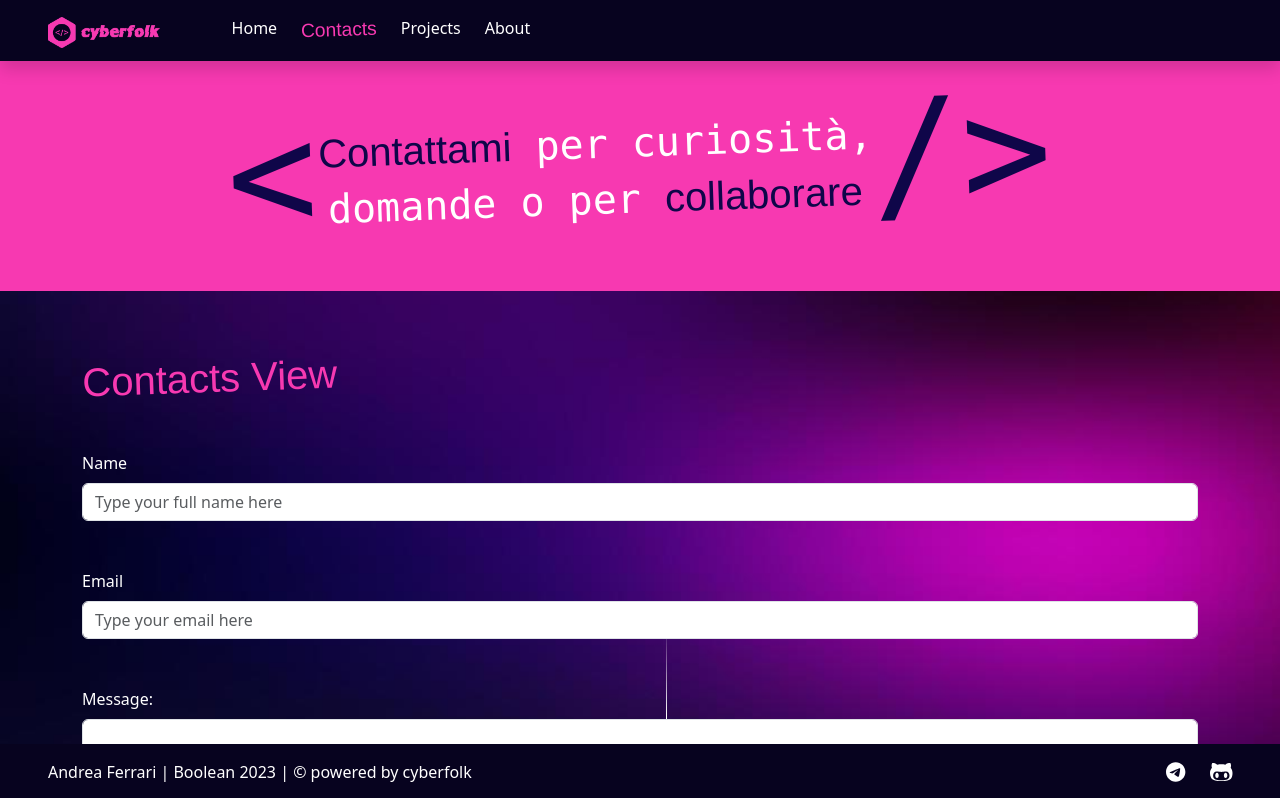
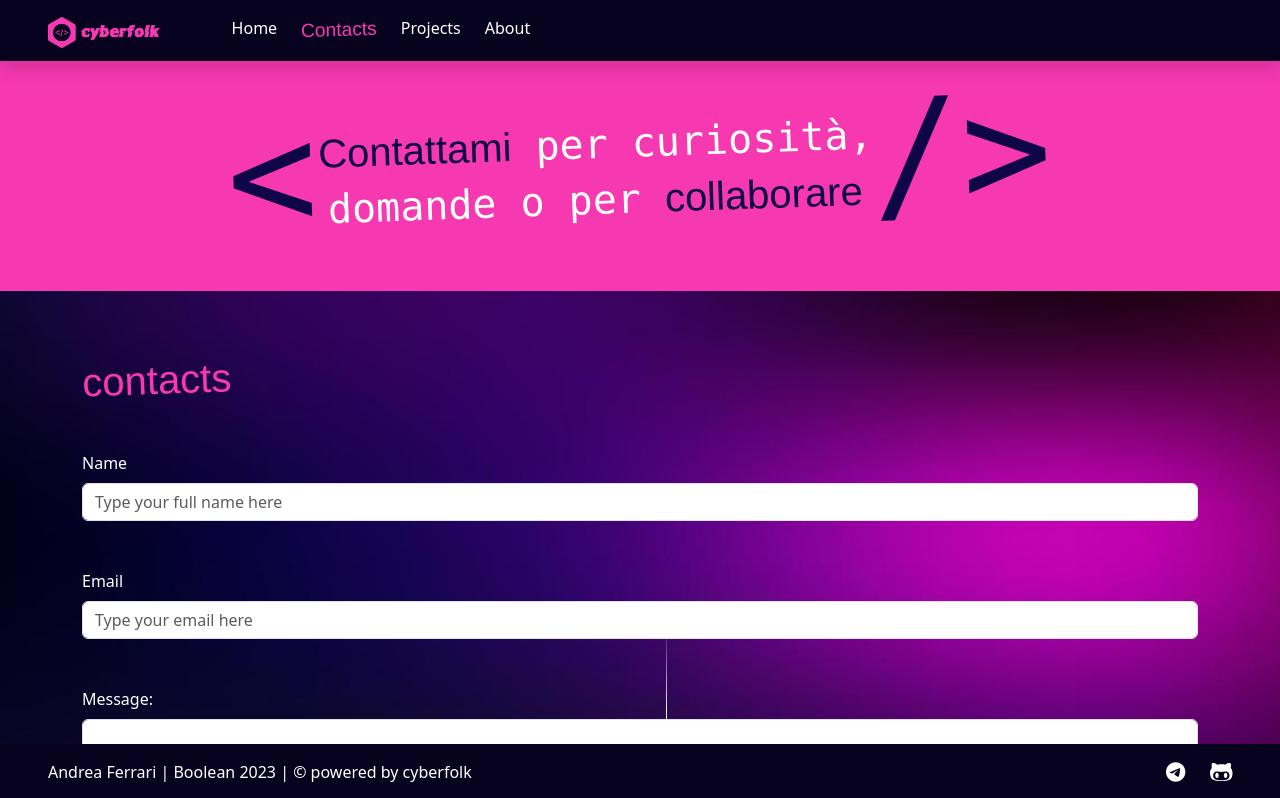
Before and after one commit to cyberfolk/portfolio-vite, a Vue app: page /contacts in a window 1280 px wide. Shown: the top 798 px of the page. Built offline with nearby package versions, Linux system fonts and the light colour scheme; a web font is replaced by a local one.

Commit message:
Add SiteMain components in  almost all Views

```diff
--- a/src/components/SiteMain.vue
+++ b/src/components/SiteMain.vue
@@ -6,7 +6,13 @@ export default {
 </script>
 
 <template>
-  <main id="app_main" class="m-5"></main>
+  <main id="app_main" class="m-5">
+    <div class="container my-5">
+      <h1 class="my-5 text_impact">{{ this.$route.name }}</h1>
+      <slot></slot>
+    </div>
+    <!-- /.container -->
+  </main>
   <!-- /#app_main -->
 </template>
 
--- a/src/views/AboutView.vue
+++ b/src/views/AboutView.vue
@@ -1,9 +1,11 @@
 <script>
 import JumbotroSection from "./../components/section/JumbotronSection.vue";
+import SiteMain from "./../components/SiteMain.vue";
 export default {
     name: "AboutView",
     components: {
         JumbotroSection,
+        SiteMain,
     }
 };
 
@@ -11,9 +13,7 @@ export default {
 
 <template>
     <JumbotroSection></JumbotroSection>
-    <section id="about_view">
-        <div class="container my-5">
-            <h1 class="my-5 text_impact">About</h1>
+    <SiteMain>
         <div class="row mb-5 py-3 g-5">
             <div class="col-6">
                 <div class="pe-5">
@@ -30,10 +30,7 @@ export default {
             </div>
         </div>
         <!-- /.row -->
-        </div>
-        <!-- /.container -->
-    </section>
-    <!-- /#about_view -->
+    </SiteMain>
 </template>
 
 <style lang="scss" scoped>
--- a/src/views/ContactsView.vue
+++ b/src/views/ContactsView.vue
@@ -1,17 +1,19 @@
 <script>
 import JumbotroSection from "./../components/section/JumbotronSection.vue";
+import SiteMain from "./../components/SiteMain.vue";
 export default {
     name: "ContactsView",
-    components: { JumbotroSection },
+    components: {
+        JumbotroSection,
+        SiteMain,
+    },
 };
 
 </script>
 
 <template>
     <JumbotroSection></JumbotroSection>
-    <section id="contacts_view">
-        <div class="container my-5">
-            <h1 class="my-5 text_impact">Contacts View</h1>
+    <SiteMain>
         <form class="mb-5 py-3">
             <div class="mb-5">
                 <label for="name" class="form-label">Name</label>
@@ -41,10 +43,7 @@ export default {
             <button type="submit" class="btn btn-primary text-white me-2">Send</button>
             <button type="reset" class="btn btn-warning text-white">Reset</button>
         </form>
-        </div>
-        <!-- /.container -->
-    </section>
-    <!-- /#contacts_view -->
+    </SiteMain>
 </template>
 
 <style lang="scss" scoped>
--- a/src/views/ProjectsView.vue
+++ b/src/views/ProjectsView.vue
@@ -1,11 +1,13 @@
 <script>
 import JumbotroSection from "./../components/section/JumbotronSection.vue";
+import SiteMain from "./../components/SiteMain.vue";
 import ProjectsList from "./../components/section/ProjectsList.vue";
 export default {
     name: "ProjectView",
     components: {
         ProjectsList,
         JumbotroSection,
+        SiteMain,
     }
 };
 
@@ -13,14 +15,9 @@ export default {
 
 <template>
     <JumbotroSection></JumbotroSection>
-    <section id="project_view">
-        <div class="container my-5">
-            <h1 class="my-5 text_impact">Projects</h1>
-            <ProjectsList />
-        </div>
-        <!-- /.container -->
-    </section>
-    <!-- /#project_view -->
+    <SiteMain>
+        <ProjectsList />
+    </SiteMain>
 </template>
 
 <style lang="scss" scoped>
--- a/src/views/SingleProject.vue
+++ b/src/views/SingleProject.vue
@@ -1,8 +1,12 @@
 
 <script>
 import { state } from "../state";
+import SiteMain from "./../components/SiteMain.vue";
 export default {
     name: "SingleProject",
+    components: {
+        SiteMain,
+    },
     data() {
         return { state, };
     },
@@ -13,11 +17,9 @@ export default {
 </script>
 
 <template>
-    <section id="view_single_project">
-        <div class="container my-5" v-if="state.project">
-            <h1 class="my-5 f_skratch">Project</h1>
-            <h1 class="align-self-center">{{ $route.params.slug }}</h1>
-            <div class="row g-5">
+    <SiteMain>
+        <!-- <h1 class="align-self-center">{{ $route.params.slug }}</h1> -->
+        <div v-if="state.project" class="row g-5">
             <div class="col-6">
                 <div class="card">
                     <div v-if="state.project" class="card">
@@ -44,10 +46,7 @@ export default {
                 <div class="card"></div>
             </div>
         </div>
-        </div>
-        <!-- /.container -->
-    </section>
-    <!-- /#view_single_project -->
+    </SiteMain>
 </template>
 
 <style lang="scss" scoped>
```
Lines whose indentation alone changed are shown as unchanged.
